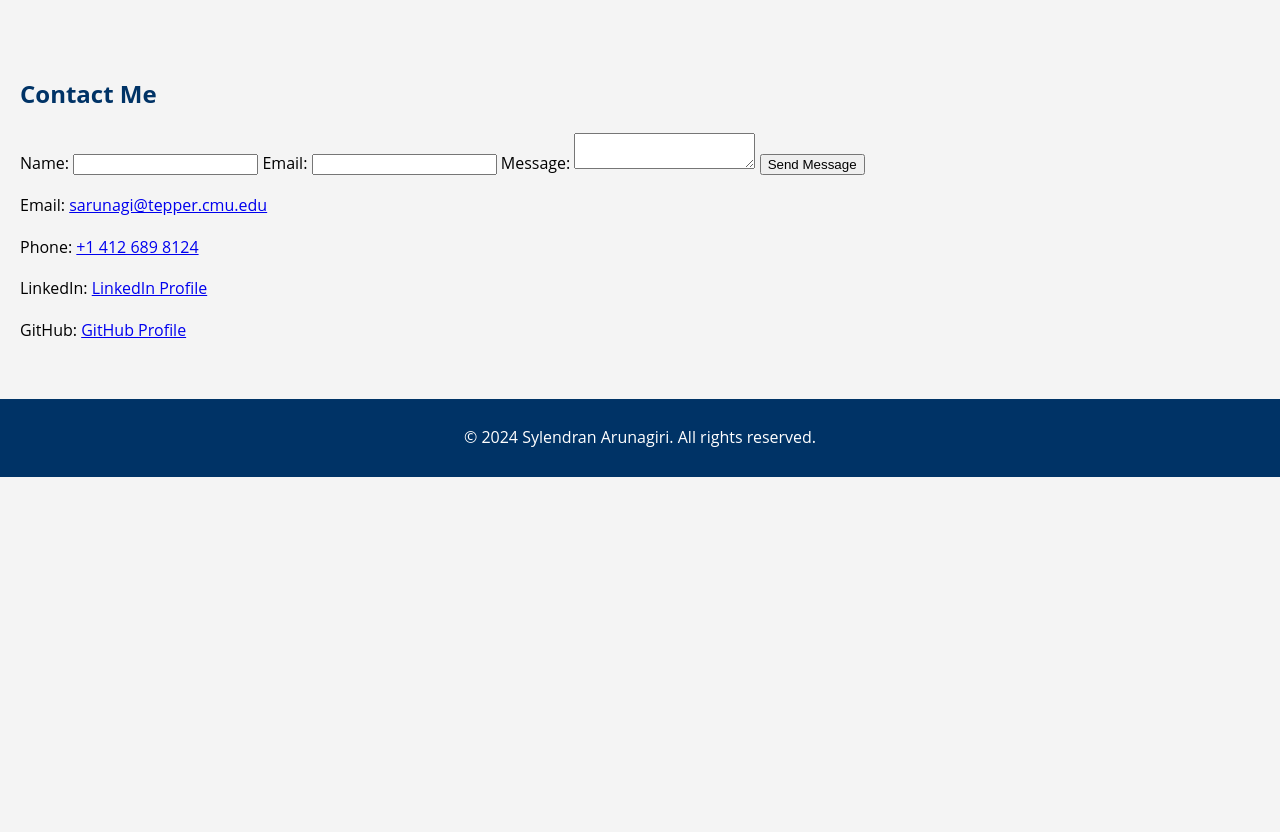
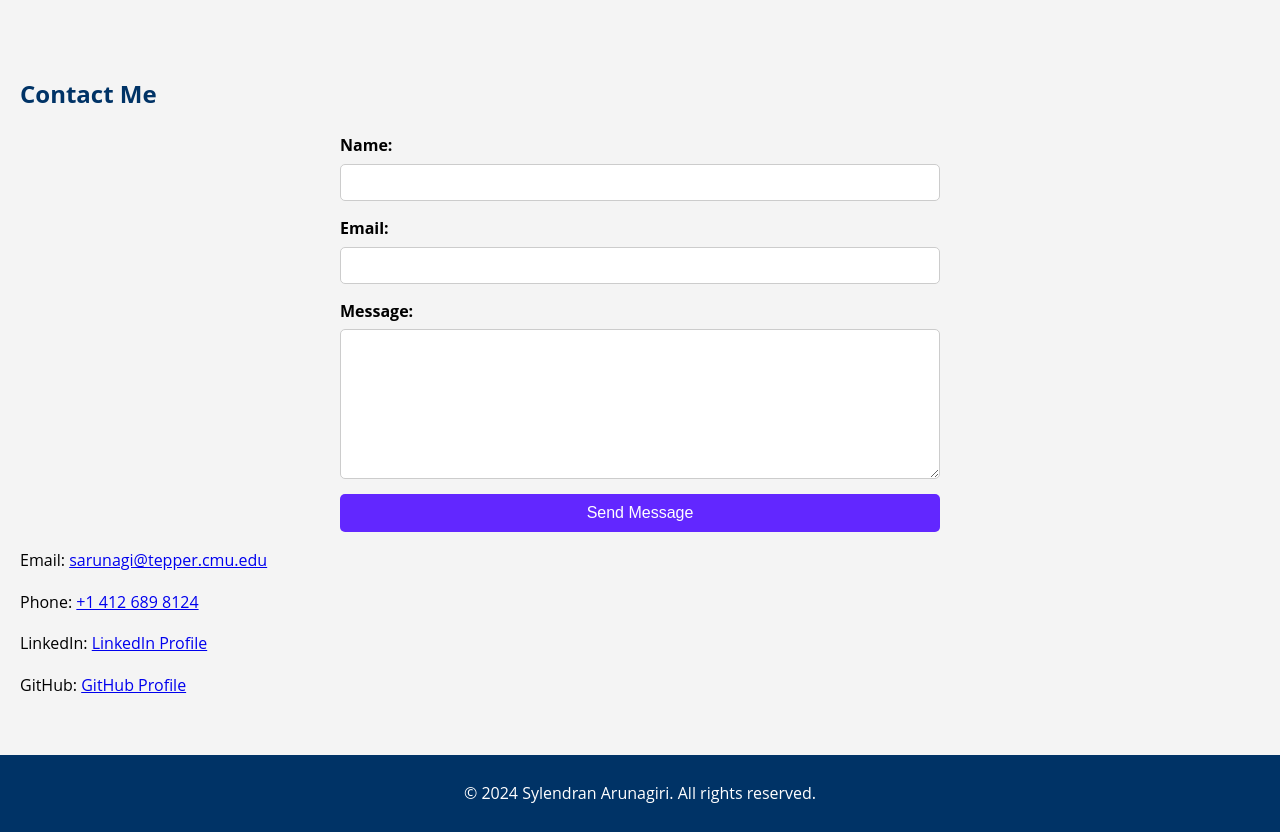
Before and after one commit to Sylendran/multiagentportfolio, a plain HTML site: page index.html in a window 1280 px wide. Shown: the part 5340-6172 px from the top of the page. Before the commit the page ends 5817 px from the top, so only its background shows below. Drawn offline with Linux system fonts and the light colour scheme.

Commit message:
Update styles.css

```diff
--- a/styles.css
+++ b/styles.css
@@ -133,3 +133,50 @@ footer {
     background: #003366;
     color: #fff;
 }
+
+/* Contact Section */
+#contact {
+    padding: 20px;
+    margin: 20px 0;
+}
+
+#contact form {
+    max-width: 600px; /* Set a max-width for the form */
+    margin: 0 auto; /* Center the form */
+    display: flex;
+    flex-direction: column; /* Stack form fields vertically */
+}
+
+#contact form label {
+    margin-bottom: 5px;
+    font-weight: bold; /* Optional: Makes labels bold */
+}
+
+#contact form input,
+#contact form textarea {
+    width: 100%; /* Full width */
+    padding: 10px;
+    margin-bottom: 15px;
+    border: 1px solid #ccc;
+    border-radius: 5px;
+    box-sizing: border-box; /* Ensures padding is included in width */
+}
+
+#contact form textarea {
+    height: 150px; /* Set a height for the textarea */
+}
+
+#contact form button {
+    width: 100%; /* Full width for the button */
+    padding: 10px 0;
+    background-color: #6227ff;
+    color: #fff;
+    border: none;
+    border-radius: 5px;
+    cursor: pointer;
+    font-size: 16px;
+}
+
+#contact form button:hover {
+    background-color: #e65c00; /* Change button color on hover */
+}
```
